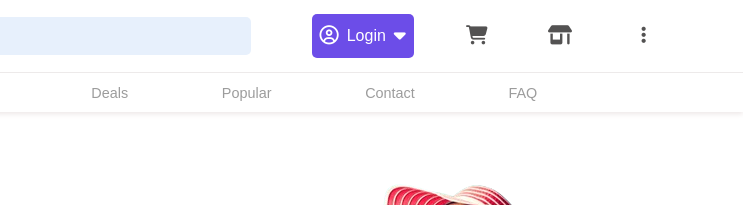
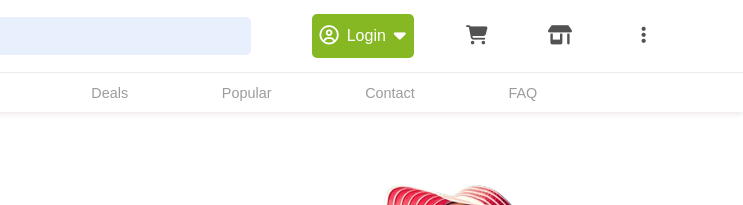
Before and after one commit to sukhmander-singh/E-commerce-project, a plain HTML site: page index.html in a window 1280 px wide. In both pictures the pointer is over the element "Login". Shown: the top 205 px of the page, 537-1280 px from the left. Drawn offline with Linux system fonts and the light colour scheme.

Commit message:
changed login button color in header

```diff
--- a/style.css
+++ b/style.css
@@ -151,7 +151,7 @@
             background-color: #dee6f0;
         }
         .login-container:hover{
-            background-color: rgb(108, 77, 232);
+            background-color: #86b823;
         }
         .login-container:hover .fa-regular.fa-circle-user{
             color: white;
```
